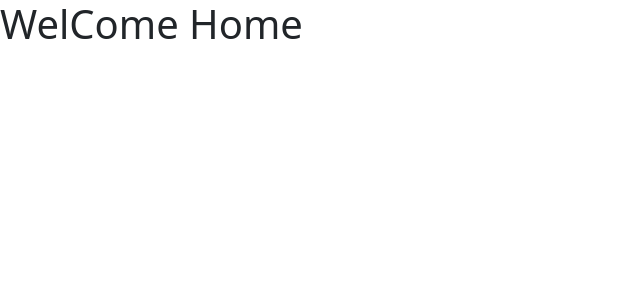
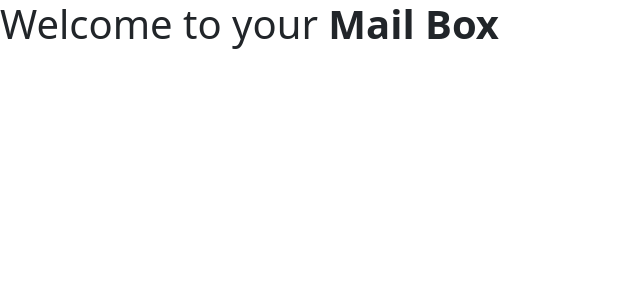
Before and after one commit to PoojaDL/MailBox-Client, a React (Create React App) app: page /Home in a window 1280 px wide. Shown: the top 300 px of the page, without its empty margins (0-640 px from the left). Built offline with nearby package versions, Linux system fonts and the light colour scheme; sample sign-in values are in the browser's storage.

Commit message:
Built Login Page

```diff
--- a/src/Component/Home/Home.js
+++ b/src/Component/Home/Home.js
@@ -1,5 +1,9 @@
 const Home = () => {
-  return <h1>WelCome Home</h1>;
+  return (
+    <h1>
+      Welcome to your <b>Mail Box</b>
+    </h1>
+  );
 };
 
 export default Home;
--- a/src/Component/Login/Login.js
+++ b/src/Component/Login/Login.js
@@ -65,7 +65,7 @@ const Login = () => {
         })
         .then((data) => {
           dispatch(authActions.login(data));
-          console.log(data);
+          // console.log(data);
           if (isLogin) {
             history.replace("./");
           } else {
```
